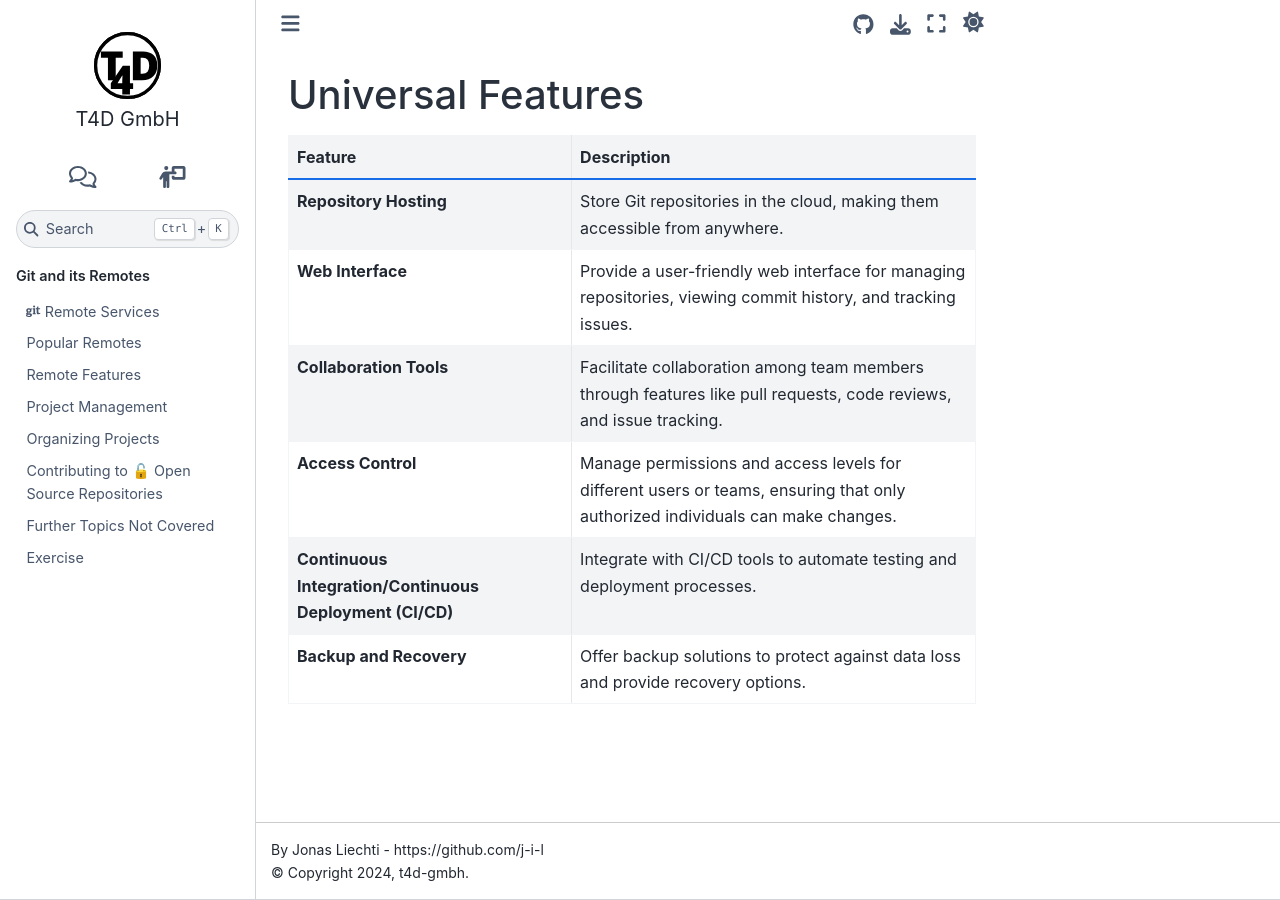
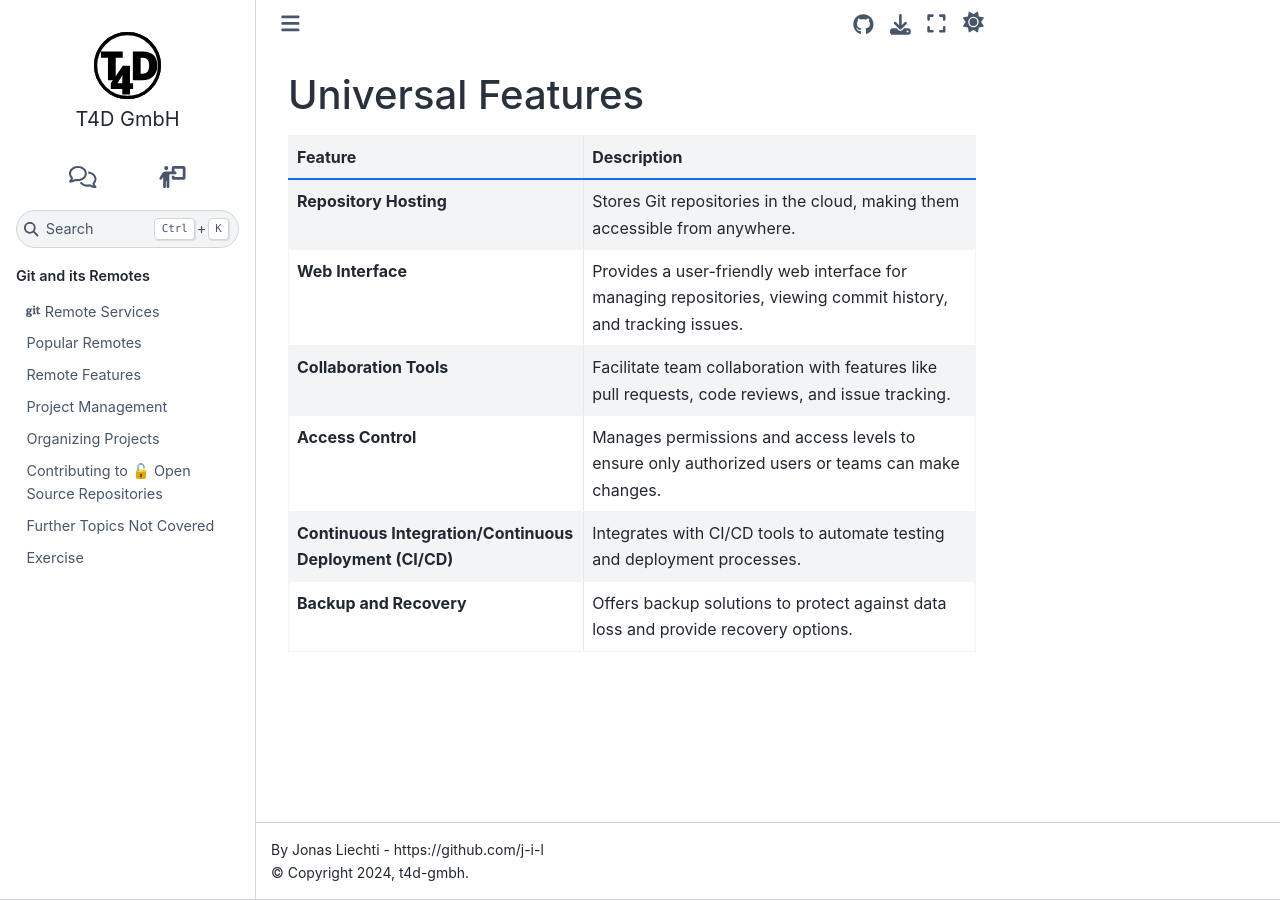
Before and after one commit to t4d-gmbh/git-and-its-remotes, a Sphinx documentation site: the page built from source/content/remote_service_features/universal_features.md, in a window 1280 px wide. Built offline with Sphinx 7.4.7 and the Sphinx Book theme 1.1.4, drawn with Linux system fonts in a browser that asks for light colours; the version number could not be read and is left out.

Commit message:
Text revisions universal_features.md
Streamlined text

```diff
--- a/source/content/remote_service_features/universal_features.md
+++ b/source/content/remote_service_features/universal_features.md
@@ -2,9 +2,9 @@
 
 | Feature                                         | Description                                                                                       |
 |-------------------------------------------------|---------------------------------------------------------------------------------------------------|
-| **Repository Hosting**                          | Store Git repositories in the cloud, making them accessible from anywhere.                       |
-| **Web Interface**                               | Provide a user-friendly web interface for managing repositories, viewing commit history, and tracking issues. |
-| **Collaboration Tools**                         | Facilitate collaboration among team members through features like pull requests, code reviews, and issue tracking. |
-| **Access Control**                              | Manage permissions and access levels for different users or teams, ensuring that only authorized individuals can make changes. |
-| **Continuous Integration/Continuous Deployment (CI/CD)** | Integrate with CI/CD tools to automate testing and deployment processes.                          |
-| **Backup and Recovery**                         | Offer backup solutions to protect against data loss and provide recovery options.                 |
+| **Repository Hosting**                          | Stores Git repositories in the cloud, making them accessible from anywhere.                       |
+| **Web Interface**                               | Provides a user-friendly web interface for managing repositories, viewing commit history, and tracking issues. |
+| **Collaboration Tools**                         | Facilitate team collaboration with features like pull requests, code reviews, and issue tracking. |
+| **Access Control**                              | Manages permissions and access levels to ensure only authorized users or teams can make changes. |
+| **Continuous Integration/Continuous Deployment (CI/CD)** | Integrates with CI/CD tools to automate testing and deployment processes.                          |
+| **Backup and Recovery**                         | Offers backup solutions to protect against data loss and provide recovery options.                 |
```
